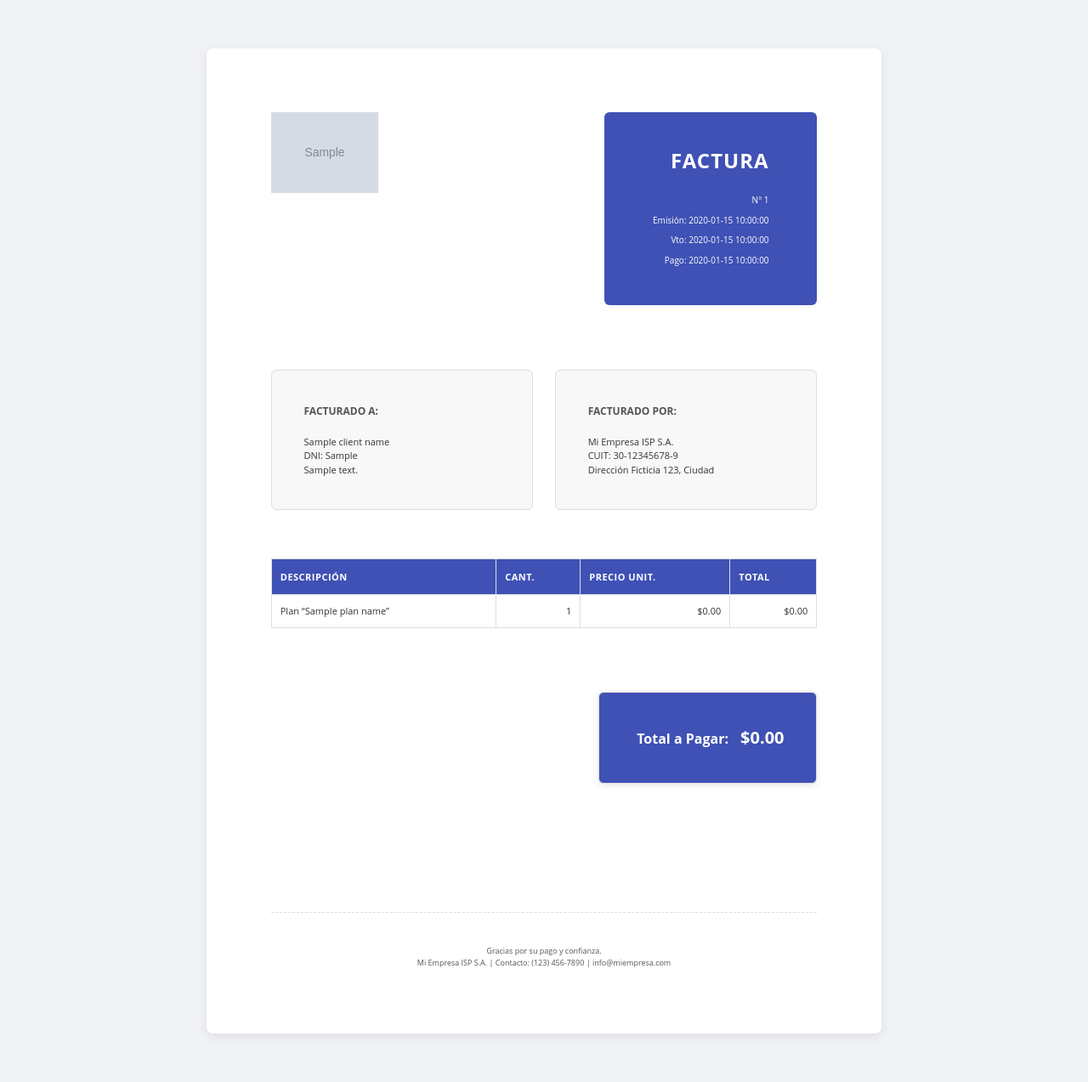
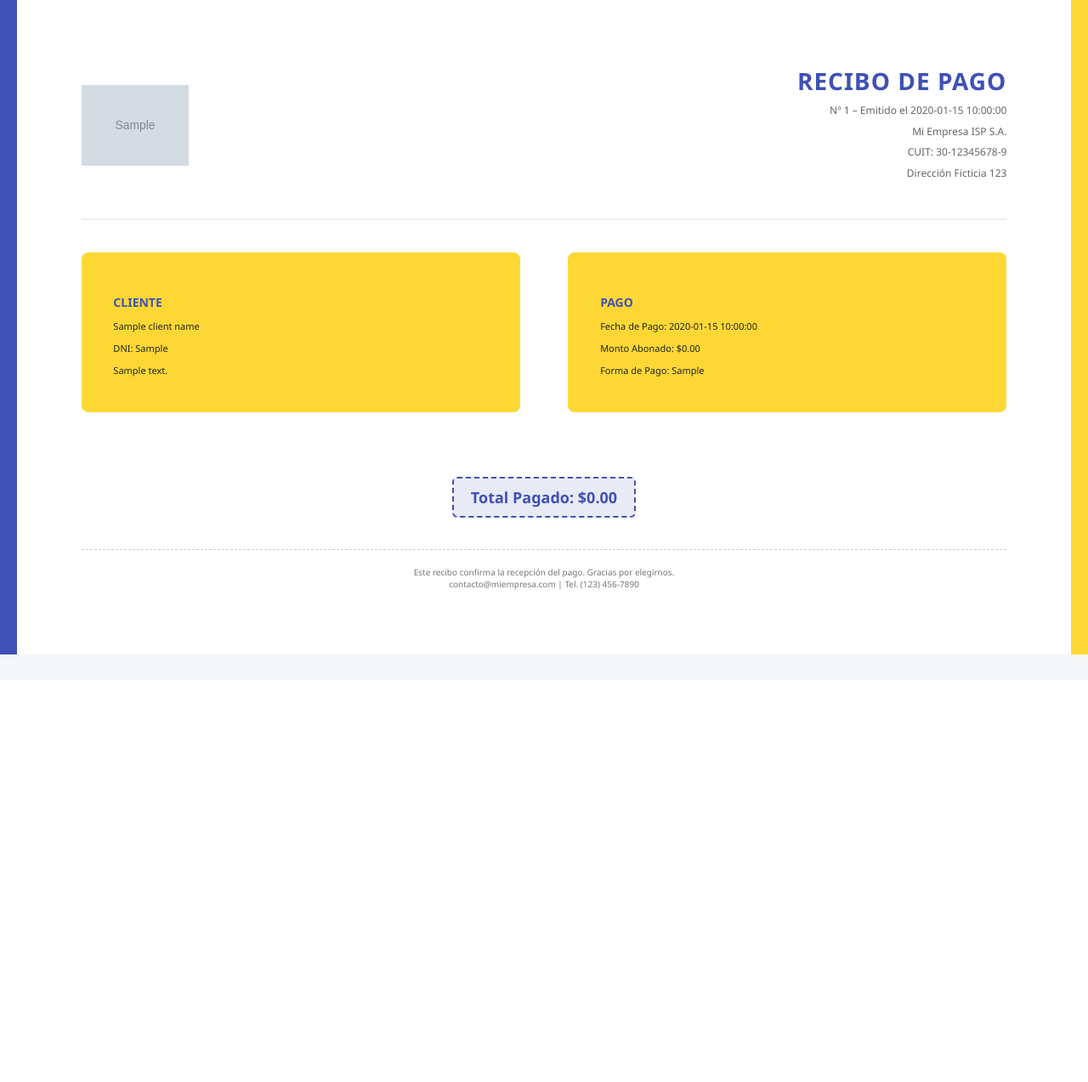
Before and after one commit to EstebanRsh/upl, a Python web app: template Backend/templates/invoice.html in a window 1280 px wide. Shown: the whole page at 85% size. After the commit the page ends 770 px from the top, so only its background shows below. Run offline with Jinja, Linux system fonts and the light colour scheme; the template is opened without the code that fills it: most values are stand-ins (such as "Sample title", 1, 10 or a date in 2020); grey boxes marked "Sample" are stand-in pictures.

```diff
--- a/Backend/templates/invoice.css
+++ /dev/null
@@ -1,163 +0,0 @@
-/* Reset básico */
-* {
-  margin: 0;
-  padding: 0;
-  box-sizing: border-box;
-}
-
-/* Variables de color (¡NUEVO!) */
-:root {
-  --primary-color: #3f51b5; /* Un azul índigo vibrante */
-  --accent-color: #ff9800; /* Un naranja para resaltar */
-  --text-color: #333;
-  --light-grey: #f8f8f8;
-  --medium-grey: #ddd;
-  --dark-grey: #555;
-  --white: #fff;
-}
-
-/* Tipografía general */
-body {
-  font-family: "Open Sans", sans-serif; /* Puedes cambiar esto si quieres otra fuente compatible */
-  color: var(--text-color);
-  font-size: 11px; /* Tamaño de fuente estándar para documentos */
-  line-height: 1.6;
-  padding: 1.5cm; /* Más espacio alrededor del documento */
-  background-color: #f0f2f5; /* Un fondo suave para un toque más moderno */
-}
-
-/* Contenedor principal de la factura (¡NUEVO!) */
-.invoice-container {
-  max-width: 21cm; /* Aproximadamente el ancho de un A4 */
-  margin: 0 auto;
-  padding: 2cm;
-  background-color: var(--white);
-  border-radius: 8px; /* Bordes ligeramente redondeados */
-  box-shadow: 0 4px 12px rgba(0, 0, 0, 0.08); /* Sutil sombra para un efecto de "elevación" */
-}
-
-/* Encabezado */
-.header {
-  display: flex;
-  justify-content: space-between;
-  align-items: flex-start; /* Alinear el contenido en la parte superior */
-  margin-bottom: 2cm; /* Mayor espacio debajo del encabezado */
-}
-.logo {
-  height: 2.5cm; /* Hacer el logo un poco más grande */
-  max-width: 5cm;
-  object-fit: contain; /* Asegura que la imagen se ajuste sin distorsionarse */
-}
-.invoice-info-box {
-  /* Renombrado de .invoice-box */
-  background: var(--primary-color); /* Usar el color principal */
-  color: var(--white);
-  padding: 1cm 1.5cm;
-  text-align: right;
-  border-radius: 6px;
-  min-width: 6cm;
-}
-.invoice-info-box h1 {
-  font-size: 24px; /* Título de factura más prominente */
-  margin-bottom: 0.5cm;
-  text-transform: uppercase;
-  letter-spacing: 1px; /* Un poco de espaciado entre letras */
-}
-.invoice-info-box p {
-  font-size: 10px;
-  margin-bottom: 0.2cm;
-}
-
-/* Datos de cliente y empresa */
-.parties {
-  display: flex;
-  justify-content: space-between;
-  margin-bottom: 1.5cm;
-}
-.box {
-  width: 48%;
-  background: var(--light-grey);
-  padding: 1cm;
-  border-radius: 6px;
-  border: 1px solid var(--medium-grey); /* Borde sutil */
-}
-.box h2 {
-  font-size: 12px;
-  margin-bottom: 0.5cm;
-  color: var(--dark-grey);
-  text-transform: uppercase;
-}
-.box p {
-  font-size: 11px;
-  line-height: 1.5;
-}
-
-/* Tabla de ítems */
-table.items {
-  width: 100%;
-  border-collapse: collapse;
-  margin-bottom: 2cm;
-}
-.items th,
-.items td {
-  border: 1px solid var(--medium-grey);
-  padding: 10px; /* Más padding en las celdas */
-  text-align: left;
-}
-.items th {
-  background: var(
-    --primary-color
-  ); /* Encabezados de tabla con color principal */
-  color: var(--white);
-  font-size: 11px;
-  text-align: left;
-  padding: 12px 10px;
-  text-transform: uppercase;
-  letter-spacing: 0.5px;
-}
-.items tr:nth-child(even) {
-  background: var(--light-grey); /* Efecto "cebra" para las filas de la tabla */
-}
-.items .right {
-  text-align: right;
-}
-
-/* Total */
-.total-section {
-  /* Nuevo contenedor para alinear el total a la derecha */
-  clear: both; /* Limpiar cualquier flotación anterior */
-  width: 100%;
-  display: flex;
-  justify-content: flex-end; /* Mover el total a la derecha */
-}
-
-.total-box {
-  width: 40%;
-  background: var(
-    --primary-color
-  ); /* Usar el color principal para destacar el total */
-  color: var(--white);
-  padding: 1cm;
-  border-radius: 6px;
-  text-align: right;
-  margin-bottom: 1cm;
-  box-shadow: 0 2px 8px rgba(0, 0, 0, 0.1); /* Sutil sombra */
-}
-.total-box p {
-  font-size: 16px;
-  font-weight: bold;
-}
-.total-box strong {
-  font-size: 20px; /* Tamaño más grande para la cantidad total */
-  margin-left: 10px;
-}
-
-/* Pie de página */
-footer {
-  text-align: center;
-  font-size: 9px;
-  color: var(--dark-grey);
-  margin-top: 3cm; /* Más espacio desde el total */
-  padding-top: 1cm;
-  border-top: 1px dashed var(--medium-grey); /* Línea divisoria punteada */
-}
--- a/Backend/templates/invoice.html
+++ b/Backend/templates/invoice.html
@@ -2,71 +2,145 @@
 <html lang="es">
 <head>
   <meta charset="UTF-8" />
-  <title>Factura {{ invoice_id }}</title>
-  <link rel="stylesheet" href="invoice.css" />
+  <title>Recibo de Pago {{ receipt_id }}</title>
+  <style>
+    @page {
+      size: letter landscape;
+      margin: 0;
+    }
+
+    body {
+      margin: 0;
+      font-family: 'Segoe UI', 'Roboto', sans-serif;
+      background-color: #f4f6f8;
+      color: #333;
+    }
+
+    main {
+      padding: 2cm;
+      background-color: #fff;
+      box-sizing: border-box;
+      height: 100%;
+      border-left: 20px solid #3f51b5;
+      border-right: 20px solid #fdd835;
+      display: flex;
+      flex-direction: column;
+      justify-content: space-between;
+    }
+
+    header {
+      display: flex;
+      justify-content: space-between;
+      align-items: center;
+      border-bottom: 2px solid #eee;
+      padding-bottom: 1cm;
+    }
+
+    header img {
+      height: 2.5cm;
+    }
+
+    header .company-info {
+      text-align: right;
+    }
+
+    header h1 {
+      font-size: 28px;
+      color: #3f51b5;
+      margin: 0;
+      letter-spacing: 1px;
+    }
+
+    .company-info p {
+      font-size: 12px;
+      color: #666;
+      margin: 0.2cm 0;
+    }
+
+    section {
+      margin-top: 1cm;
+      display: flex;
+      gap: 1.5cm;
+    }
+
+    article {
+      flex: 1;
+      background-color: #fdd835;
+      padding: 1cm;
+      border-radius: 8px;
+      color: #222;
+    }
+
+    article h2 {
+      font-size: 14px;
+      margin-bottom: 8px;
+      color: #3f51b5;
+      text-transform: uppercase;
+    }
+
+    article p {
+      font-size: 11px;
+      margin-bottom: 4px;
+    }
+
+    aside {
+      margin: 2cm auto 1cm;
+      text-align: center;
+      font-size: 18px;
+      font-weight: bold;
+      color: #3f51b5;
+      border: 2px dashed #3f51b5;
+      padding: 10px 20px;
+      border-radius: 6px;
+      background-color: #e8eaf6;
+      width: fit-content;
+    }
+
+    footer {
+      text-align: center;
+      font-size: 10px;
+      color: #777;
+      border-top: 1px dashed #ccc;
+      padding-top: 0.5cm;
+    }
+  </style>
 </head>
 <body>
-  <div class="invoice-container">
-    <header class="header">
-      <img class="logo" src="{{ logo_path }}" alt="Logo Empresa" />
-      <div class="invoice-info-box">
-        <h1>FACTURA</h1>
-        <p>N° {{ invoice_id }}</p>
-        <p>Emisión: {{ issue_date }}</p>
-        <p>Vto: {{ due_date }}</p>
-        <p>Pago: {{ payment_date }}</p>
+  <main>
+    <header>
+      <img src="{{ logo_path }}" alt="Logo Empresa" />
+      <div class="company-info">
+        <h1>RECIBO DE PAGO</h1>
+        <p>Nº {{ receipt_id }} – Emitido el {{ issue_date }}</p>
+        <p>Mi Empresa ISP S.A.</p>
+        <p>CUIT: 30-12345678-9</p>
+        <p>Dirección Ficticia 123</p>
       </div>
     </header>
 
-    <section class="parties">
-      <div class="box">
-        <h2>FACTURADO A:</h2>
+    <section>
+      <article>
+        <h2>Cliente</h2>
         <p>{{ client_name }}</p>
         <p>DNI: {{ client_dni }}</p>
         <p>{{ client_address }}</p>
-      </div>
-      <div class="box">
-        <h2>FACTURADO POR:</h2>
-        <p>Mi Empresa ISP S.A.</p>
-        <p>CUIT: 30-12345678-9</p>
-        <p>Dirección Ficticia 123, Ciudad</p>
-      </div>
+      </article>
+      <article>
+        <h2>Pago</h2>
+        <p>Fecha de Pago: {{ payment_date }}</p>
+        <p>Monto Abonado: ${{ "%.2f"|format(amount_paid) }}</p>
+        <p>Forma de Pago: {{ payment_method }}</p>
+      </article>
     </section>
 
-    <table class="items">
-      <thead>
-        <tr>
-          <th>DESCRIPCIÓN</th><th>CANT.</th><th>PRECIO UNIT.</th><th>TOTAL</th>
-        </tr>
-      </thead>
-      <tbody>
-        <tr>
-          <td>Plan “{{ plan_name }}”</td>
-          <td class="right">1</td>
-          <td class="right">${{ "%.2f"|format(base_amount) }}</td>
-          <td class="right">${{ "%.2f"|format(base_amount) }}</td>
-        </tr>
-        {% if late_fee > 0 %}
-        <tr>
-          <td>Cargo por mora</td>
-          <td class="right">1</td>
-          <td class="right">${{ "%.2f"|format(late_fee) }}</td>
-          <td class="right">${{ "%.2f"|format(late_fee) }}</td>
-        </tr>
-        {% endif %}
-      </tbody>
-    </table>
-
-    <div class="total-section">
-      <div class="total-box box">
-        <p>Total a Pagar: <strong>${{ "%.2f"|format(amount_paid) }}</strong></p>
-      </div>
-    </div>
+    <aside>
+      Total Pagado: ${{ "%.2f"|format(amount_paid) }}
+    </aside>
 
     <footer>
-      <p>Gracias por su pago y confianza.</p>
-      <p>Mi Empresa ISP S.A. | Contacto: (123) 456-7890 | info@miempresa.com</p>
+      Este recibo confirma la recepción del pago. Gracias por elegirnos.<br />
+      contacto@miempresa.com | Tel. (123) 456-7890
     </footer>
-  </div>
+  </main>
 </body>
 </html>
```
Also changed, not shown: 2 other files.
